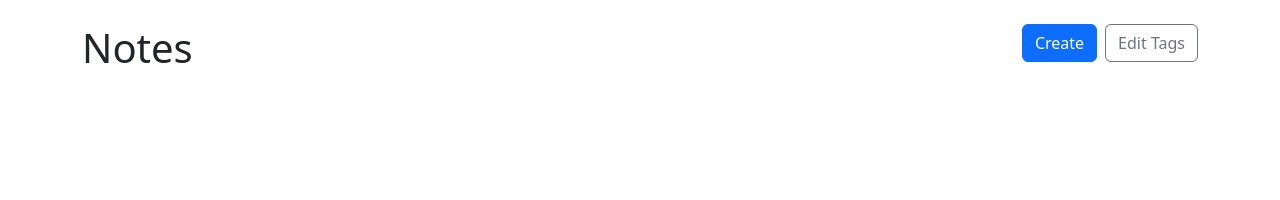
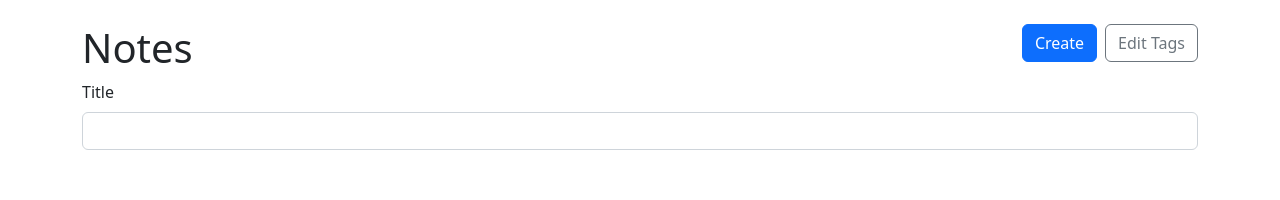
Before and after one commit to patcoston/tutorialtypescript1, a React (Vite) app: page / in a window 1280 px wide. Shown: the top 200 px of the page. Built offline with nearby package versions, Linux system fonts and the light colour scheme.

Commit message:
NoteList added Form with Title and Input text

```diff
--- a/src/NoteList.tsx
+++ b/src/NoteList.tsx
@@ -1,5 +1,5 @@
 import React, { Component } from 'react'
-import { Button, Col, Row, Stack } from 'react-bootstrap'
+import { Button, Col, Form, Row, Stack } from 'react-bootstrap'
 import { Link } from 'react-router-dom'
 
 export class NoteList extends Component {
@@ -19,6 +19,16 @@ export class NoteList extends Component {
             </Stack>
           </Col>
         </Row>
+        <Form>
+          <Row className="mb-4">
+            <Col>
+              <Form.Group controlId="title">
+                <Form.Label>Title</Form.Label>
+                <Form.Control type="text" />
+              </Form.Group>
+            </Col>
+          </Row>
+        </Form>
       </>
     )
   }
```
